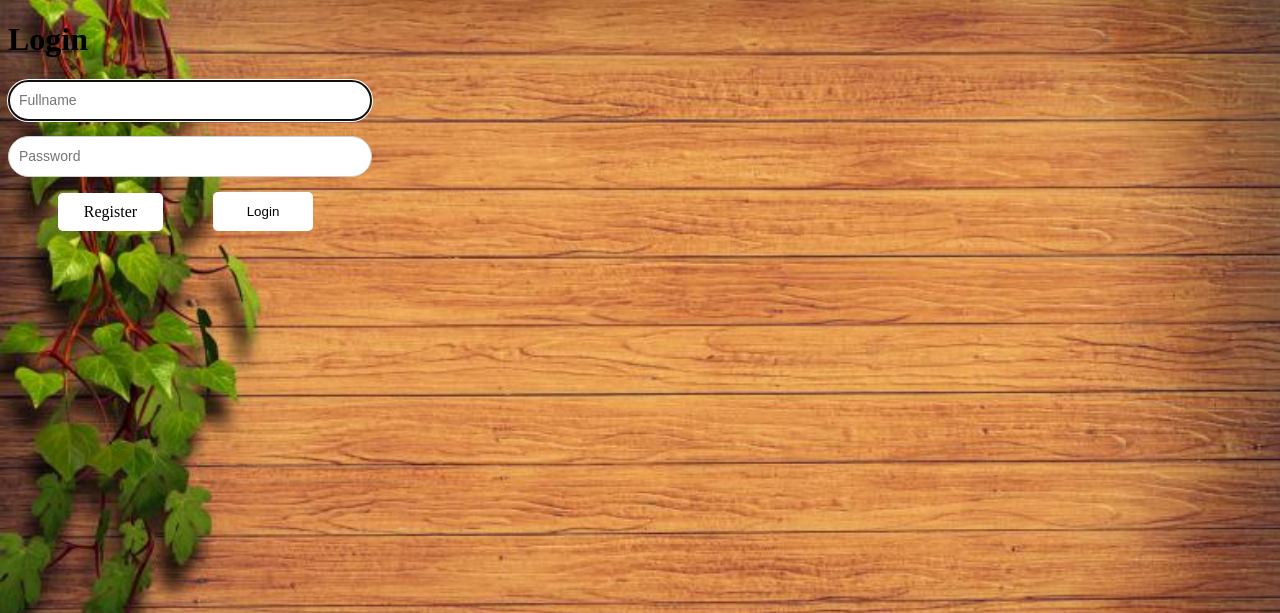
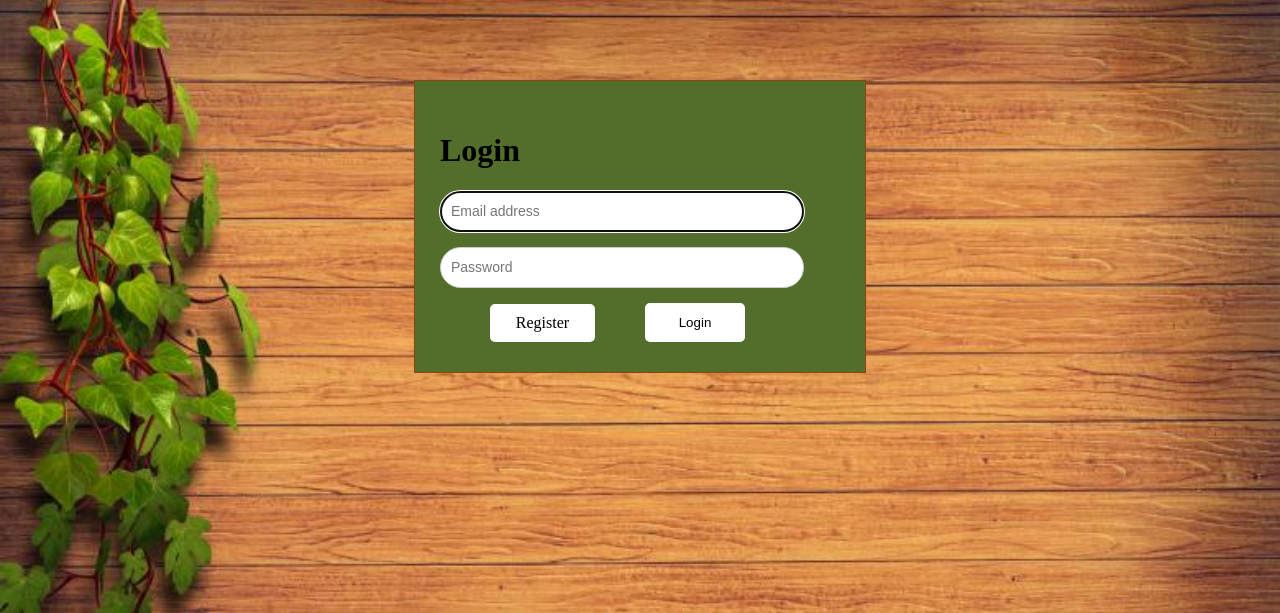
Before and after one commit to ravsha21/comp606A1P1, a PHP site: page /login.php in a window 1280 px wide. Shown: the top 613 px of the page. Run offline with PHP 8.4, Linux system fonts and the light colour scheme.

Commit message:
login area
add classes to design the login form.

```diff
--- a/login.php
+++ b/login.php
@@ -8,17 +8,17 @@
 <?php
 session_start();
 require('db_connect.php');
-if (isset($_POST['fullname'])){
-	$fullname = stripslashes($_POST['fullname']);
-	$fullname = mysqli_real_escape_string($con,$fullname);
+if (isset($_POST['email'])){
+	$email = stripslashes($_POST['email']);
+	$email = mysqli_real_escape_string($con,$email);
 	$password = stripslashes($_POST['password']);
 	$password = mysqli_real_escape_string($con,$password);
-        $query = "SELECT * FROM users WHERE fullname='$fullname'
+        $query = "SELECT * FROM users WHERE email='$email'
 and password='".md5($password)."'";
 	$result = mysqli_query($con,$query) or die(mysql_error());
 	$rows = mysqli_num_rows($result);
         if($rows==1){
-	    $_SESSION['fullname'] = $fullname;
+	    $_SESSION['email'] = $email;
 	    header("Location: index.php");
          }else{
 	echo "<div class='form'>
@@ -27,12 +27,12 @@ and password='".md5($password)."'";
 	}
     }else{
 ?>
-	<form class="login_here" action="" method="post" name="login">
+	<form class="login_form" action="" method="post" name="login">
     <h1 class="login-here">Login</h1>
-    <input type="text" class="login-field" name="fullname" placeholder="Fullname" autofocus><br>
-    <input type="password" class="login-field" name="password" placeholder="Password"><br>
-    <input type="submit" value="Login" name="submit" class="loginButton">
-  <p class="registration-here"><a href="registration.php">Register</a></p>
+    <input type="text" class="login-field" name="email" placeholder="Email address" autofocus required><br>
+    <input type="password" class="login-field" name="password" placeholder="Password" required><br>
+<input type="submit" value="Login" name="submit" class="loginButton">
+<p class="registration-here"><a href="registration.php">Register</a></p>
   </form>
 
 <?php } ?>
```
